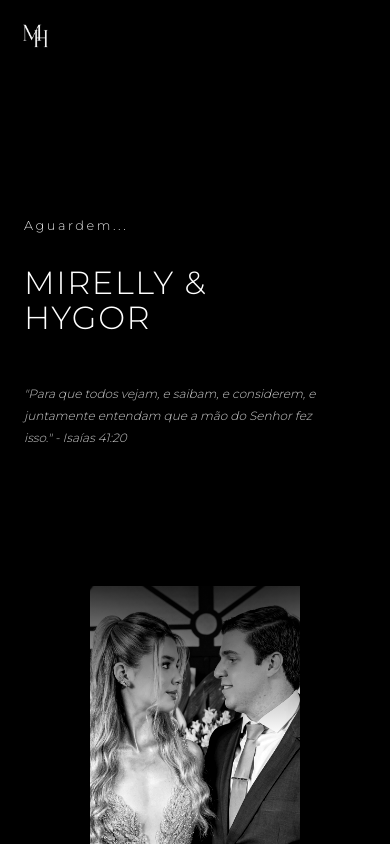
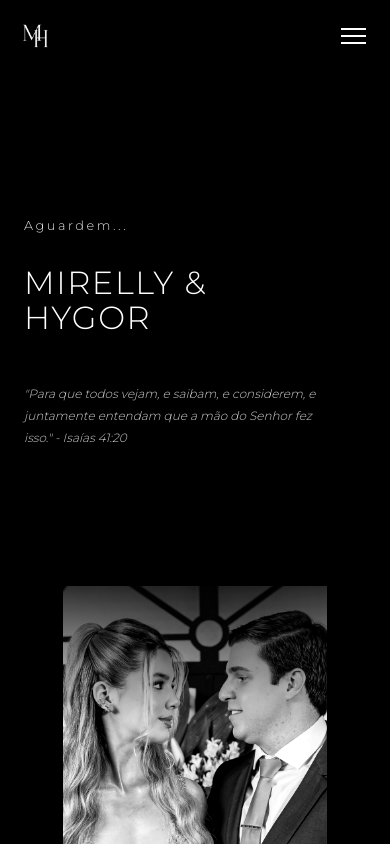
Before and after one commit to HygorM10/wedding-mirelly-hygor-app, a Next.js app: page / in a window 390 px wide. Shown: the top 844 px of the page. Built offline with nearby package versions, Linux system fonts and the light colour scheme.

Commit message:
feat(ui): add mobile menu functionality to Header
* Implement toggle functionality for mobile menu
* Add styles for mobile menu and button
* Adjust layout for better responsiveness

```diff
--- a/src/app/page.module.css
+++ b/src/app/page.module.css
@@ -134,7 +134,7 @@
   }
 
   .heroImageContainer {
-    min-height: 40vh;
+    min-height: 60vh;
   }
 }
 
@@ -154,4 +154,8 @@
   .verse {
     font-size: 0.75rem;
   }
+
+  .heroImageContainer {
+    min-height: 50vh;
+  }
 }
--- a/src/components/Header.module.css
+++ b/src/components/Header.module.css
@@ -73,9 +73,77 @@
   transform: translateY(-2px);
 }
 
+.menuButton {
+  display: none;
+  flex-direction: column;
+  gap: 5px;
+  background: none;
+  border: none;
+  cursor: pointer;
+  padding: 0.5rem;
+  z-index: 1001;
+}
+
+.menuIcon {
+  display: block;
+  width: 25px;
+  height: 2px;
+  background: white;
+  transition: all 0.3s ease;
+}
+
+.mobileMenu {
+  display: none;
+  position: fixed;
+  top: 80px;
+  left: 0;
+  right: 0;
+  background: rgba(0, 0, 0, 0.95);
+  backdrop-filter: blur(10px);
+  transform: translateY(-100%);
+  opacity: 0;
+  transition: all 0.3s ease;
+  padding: 2rem 0;
+  z-index: 999;
+}
+
+.mobileMenuOpen {
+  transform: translateY(0);
+  opacity: 1;
+}
+
+.mobileNav {
+  display: flex;
+  flex-direction: column;
+  gap: 1.5rem;
+  padding: 0 2rem;
+}
+
+.mobileNavLink {
+  color: white;
+  font-size: 1rem;
+  font-weight: 400;
+  letter-spacing: 0.1em;
+  padding: 1rem 0;
+  border-bottom: 1px solid rgba(255, 255, 255, 0.1);
+  transition: opacity 0.3s ease;
+}
+
+.mobileNavLink:hover {
+  opacity: 0.7;
+}
+
 @media (max-width: 1024px) {
   .nav {
     display: none;
+  }
+
+  .menuButton {
+    display: flex;
+  }
+
+  .mobileMenu {
+    display: block;
   }
 
   .container {
@@ -96,6 +164,18 @@
     max-height: 40px;
   }
 
+  .mobileMenu {
+    top: 68px;
+  }
+
+  .mobileNav {
+    padding: 0 1rem;
+  }
+
+  .mobileNavLink {
+    font-size: 0.9rem;
+  }
+
   .ctaButton {
     padding: 0.5rem 1.5rem;
     font-size: 0.7rem;
--- a/src/components/Header.tsx
+++ b/src/components/Header.tsx
@@ -3,8 +3,19 @@
 import Image from 'next/image';
 import Link from 'next/link';
 import styles from './Header.module.css';
+import { useState } from 'react';
 
 export default function Header() {
+  const [isMenuOpen, setIsMenuOpen] = useState(false);
+
+  const toggleMenu = () => {
+    setIsMenuOpen(!isMenuOpen);
+  };
+
+  const closeMenu = () => {
+    setIsMenuOpen(false);
+  };
+
   return (
     <header className={styles.header}>
       <div className={styles.container}>
@@ -37,6 +48,30 @@ export default function Header() {
           </Link> */}
         </nav>
 
+        <button
+          className={styles.menuButton}
+          onClick={toggleMenu}
+          aria-label="Menu"
+        >
+          <span className={styles.menuIcon}></span>
+          <span className={styles.menuIcon}></span>
+          <span className={styles.menuIcon}></span>
+        </button>
+
+        <div className={`${styles.mobileMenu} ${isMenuOpen ? styles.mobileMenuOpen : ''}`}>
+          <nav className={styles.mobileNav}>
+            <Link href="#confirmar-presenca" className={styles.mobileNavLink} onClick={closeMenu}>
+              O EVENTO
+            </Link>
+            <Link href="#evento" className={styles.mobileNavLink} onClick={closeMenu}>
+              HISTÓRIA DO CASAL
+            </Link>
+            <Link href="#historia" className={styles.mobileNavLink} onClick={closeMenu}>
+              GALERIA
+            </Link>
+          </nav>
+        </div>
+
         {/* <Link href="#confirmar-presenca" className={styles.ctaButton}>
           PRESENÇA
         </Link> */}
```
